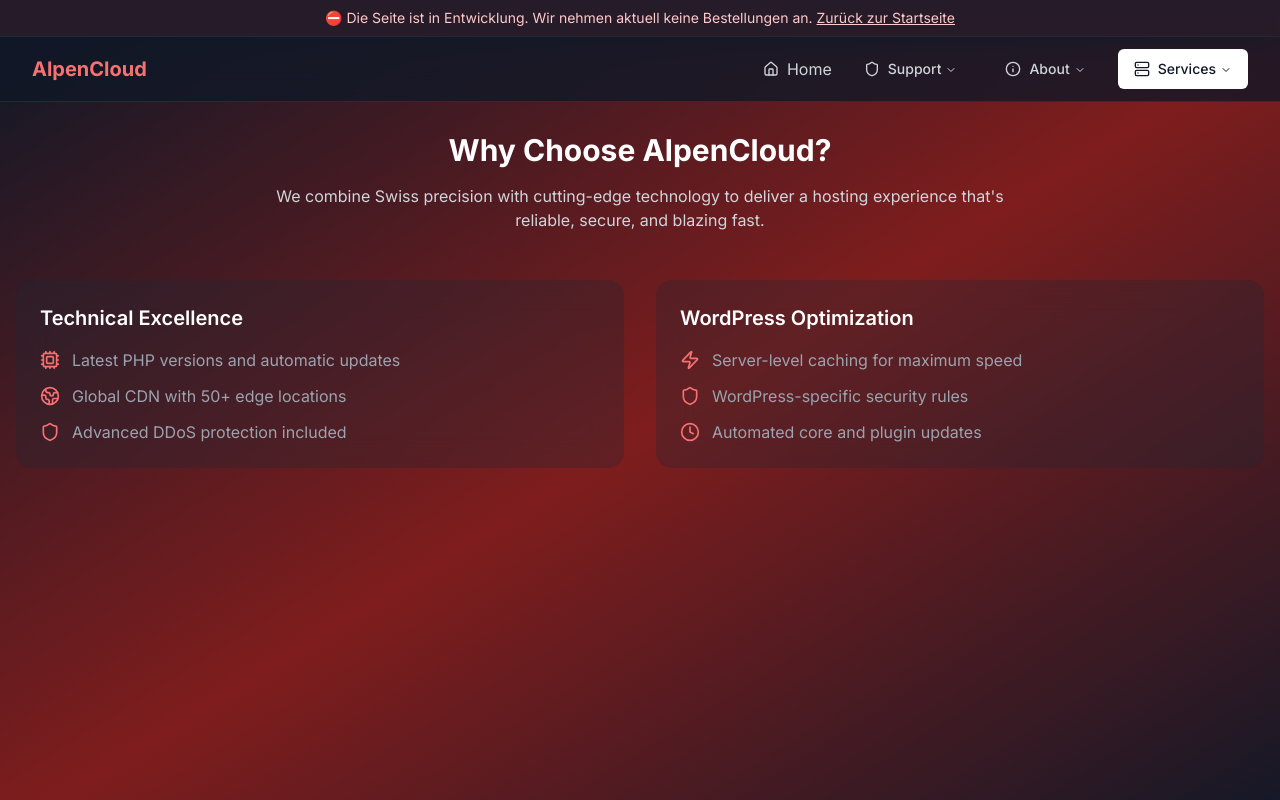
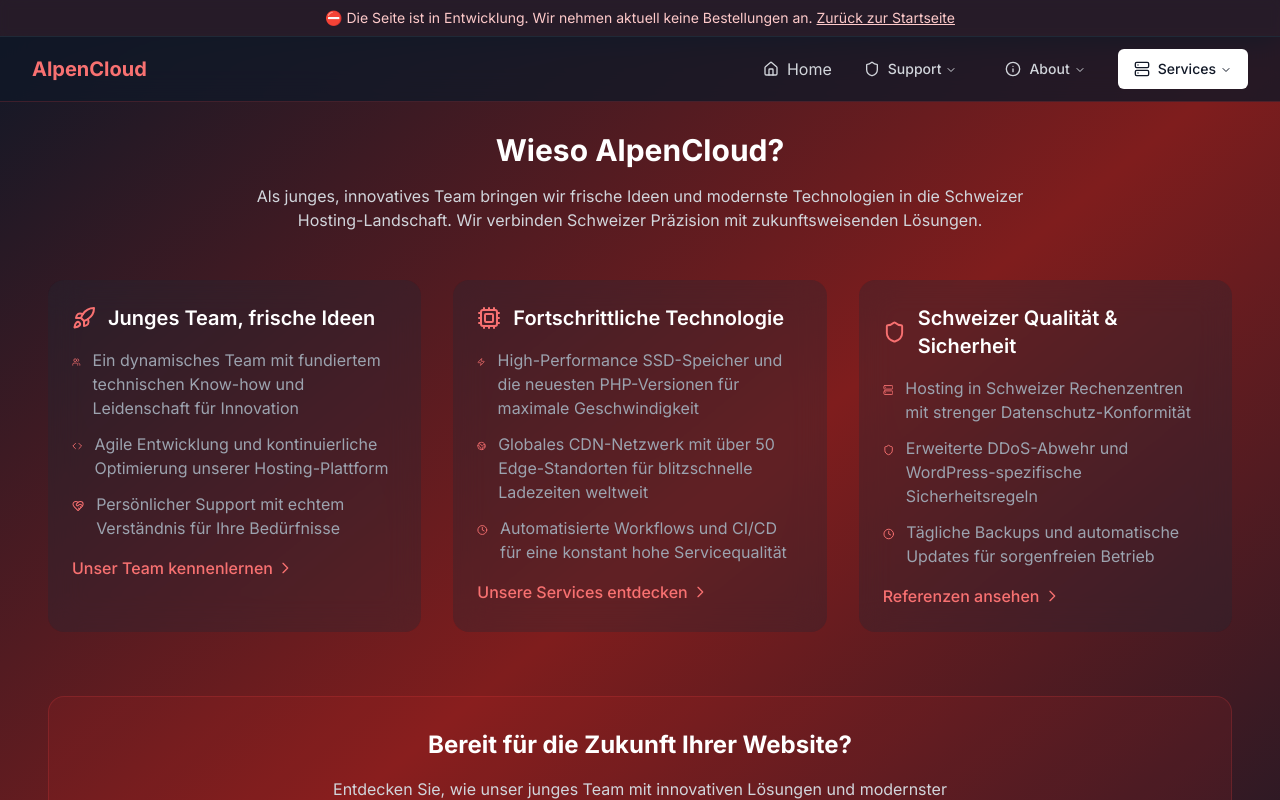
Before and after one commit to M4rshe1/alpencloud.ch, a Next.js app: page /why-alpencloud in a window 1280 px wide. Shown: the top 800 px of the page. Built offline with nearby package versions, Linux system fonts and the light colour scheme.

Commit message:
feat: add references page and why banner, update NotFound and home page content

```diff
--- a/app/not-found.tsx
+++ b/app/not-found.tsx
@@ -5,7 +5,7 @@
 
 export default function NotFound() {
     return (
-            <div className="max-w-md w-full mx-auto space-y-8 p-8 bg-red-600/10 rounded-xl shadow-[0_0_20px_rgba(220,38,38,0.3)]">
+            <div className="max-w-md w-full mx-auto space-y-8 p-8 border border-red-500/20 bg-red-600/10 rounded-xl shadow-[0_0_20px_rgba(220,38,38,0.3)]">
                 <div className="text-center space-y-8">
                     {/* Error Icon */}
                     <div className="flex justify-center">
@@ -17,10 +17,10 @@
                     {/* Error Message */}
                     <div className="space-y-4">
                         <h1 className="text-4xl font-bold text-white">
-                            Page Not Found
+                            404<br/>Seite nicht gefunden
                         </h1>
                         <p className="text-gray-400 text-lg">
-                            Sorry, we couldn't find the page you're looking for. It might have been moved or deleted.
+                            Wir haben die Seite nicht gefunden, die Sie suchen. Möglicherweise wurde sie verschoben oder gelöscht.
                         </p>
                     </div>
 
--- a/app/page.tsx
+++ b/app/page.tsx
@@ -2,12 +2,17 @@
 
 import Hero from "@/components/hero";
 import About from "@/components/about";
+import WhyBanner from "@/components/why-banner";
 
 export default function Home() {
     return (
         <>
             <Hero/>
-            <About/>
+            <div className={"max-w-7xl mx-auto sm:px-6 lg:px-8 mt-8 px-4 space-y-16"}>
+                <About/>
+
+                <WhyBanner/>
+            </div>
         </>
     );
 }
--- a/app/why-alpencloud/page.tsx
+++ b/app/why-alpencloud/page.tsx
@@ -1,51 +1,114 @@
-import {Clock, Cpu, Globe2, Shield, Zap} from "lucide-react"
+import {Clock, Code, Cpu, Globe2, HeartHandshake, Rocket, Server, Shield, Users, Zap} from "lucide-react"
+import Link from "next/link"
+import WhyBanner from "@/components/why-banner";
 
 const Page = () => {
     return (
         <div className="mb-20">
             <div className="text-center mb-12">
-                <h2 className="text-3xl font-bold text-white mb-4">Why Choose AlpenCloud?</h2>
+                <h2 className="text-3xl font-bold text-white mb-4">Wieso AlpenCloud?</h2>
                 <p className="text-gray-300 max-w-3xl mx-auto">
-                    We combine Swiss precision with cutting-edge technology to deliver a hosting experience that&#39;s reliable, secure, and blazing fast.
+                    Als junges, innovatives Team bringen wir frische Ideen und modernste Technologien in die Schweizer
+                    Hosting-Landschaft. Wir verbinden Schweizer Präzision mit zukunftsweisenden Lösungen.
                 </p>
             </div>
 
-            <div className="grid grid-cols-1 md:grid-cols-2 gap-8 mb-16">
+            <div
+                className="grid grid-cols-1 md:grid-cols-2 lg:grid-cols-3 gap-8 mb-16 max-w-7xl mx-auto sm:px-6 lg:px-8 mt-8 px-4">
                 <div className="p-6 rounded-2xl bg-gray-800/30 backdrop-blur-lg">
-                    <h3 className="text-xl font-semibold text-white mb-4">Technical Excellence</h3>
+                    <h3 className="text-xl font-semibold text-white mb-4 flex items-center">
+                        <Rocket className="h-6 w-6 text-red-400 mr-3"/>
+                        Junges Team, frische Ideen
+                    </h3>
                     <ul className="space-y-3 text-gray-400">
-                        <li className="flex items-center">
-                            <Cpu className="h-5 w-5 text-red-400 mr-3" />
-                            Latest PHP versions and automatic updates
+                        <li className="flex items-start">
+                            <Users className="h-5 w-5 text-red-400 mr-3 mt-1"/>
+                            <span>Ein dynamisches Team mit fundiertem technischen Know-how und Leidenschaft für Innovation</span>
                         </li>
-                        <li className="flex items-center">
-                            <Globe2 className="h-5 w-5 text-red-400 mr-3" />
-                            Global CDN with 50+ edge locations
+                        <li className="flex items-start">
+                            <Code className="h-5 w-5 text-red-400 mr-3 mt-1"/>
+                            <span>Agile Entwicklung und kontinuierliche Optimierung unserer Hosting-Plattform</span>
                         </li>
-                        <li className="flex items-center">
-                            <Shield className="h-5 w-5 text-red-400 mr-3" />
-                            Advanced DDoS protection included
+                        <li className="flex items-start">
+                            <HeartHandshake className="h-5 w-5 text-red-400 mr-3 mt-1"/>
+                            <span>Persönlicher Support mit echtem Verständnis für Ihre Bedürfnisse</span>
                         </li>
                     </ul>
+                    <div className="mt-4">
+                        <Link href="/team" className="text-red-400 hover:text-red-300 font-medium flex items-center">
+                            Unser Team kennenlernen
+                            <svg xmlns="http://www.w3.org/2000/svg" className="h-4 w-4 ml-1" fill="none"
+                                 viewBox="0 0 24 24" stroke="currentColor">
+                                <path strokeLinecap="round" strokeLinejoin="round" strokeWidth={2} d="M9 5l7 7-7 7"/>
+                            </svg>
+                        </Link>
+                    </div>
                 </div>
 
                 <div className="p-6 rounded-2xl bg-gray-800/30 backdrop-blur-lg">
-                    <h3 className="text-xl font-semibold text-white mb-4">WordPress Optimization</h3>
+                    <h3 className="text-xl font-semibold text-white mb-4 flex items-center">
+                        <Cpu className="h-6 w-6 text-red-400 mr-3"/>
+                        Fortschrittliche Technologie
+                    </h3>
                     <ul className="space-y-3 text-gray-400">
-                        <li className="flex items-center">
-                            <Zap className="h-5 w-5 text-red-400 mr-3" />
-                            Server-level caching for maximum speed
+                        <li className="flex items-start">
+                            <Zap className="h-5 w-5 text-red-400 mr-3 mt-1"/>
+                            <span>High-Performance SSD-Speicher und die neuesten PHP-Versionen für maximale Geschwindigkeit</span>
                         </li>
-                        <li className="flex items-center">
-                            <Shield className="h-5 w-5 text-red-400 mr-3" />
-                            WordPress-specific security rules
+                        <li className="flex items-start">
+                            <Globe2 className="h-5 w-5 text-red-400 mr-3 mt-1"/>
+                            <span>Globales CDN-Netzwerk mit über 50 Edge-Standorten für blitzschnelle Ladezeiten weltweit</span>
                         </li>
-                        <li className="flex items-center">
-                            <Clock className="h-5 w-5 text-red-400 mr-3" />
-                            Automated core and plugin updates
+                        <li className="flex items-start">
+                            <Clock className="h-5 w-5 text-red-400 mr-3 mt-1"/>
+                            <span>Automatisierte Workflows und CI/CD für eine konstant hohe Servicequalität</span>
                         </li>
                     </ul>
+                    <div className="mt-4">
+                        <Link href="/services"
+                              className="text-red-400 hover:text-red-300 font-medium flex items-center">
+                            Unsere Services entdecken
+                            <svg xmlns="http://www.w3.org/2000/svg" className="h-4 w-4 ml-1" fill="none"
+                                 viewBox="0 0 24 24" stroke="currentColor">
+                                <path strokeLinecap="round" strokeLinejoin="round" strokeWidth={2} d="M9 5l7 7-7 7"/>
+                            </svg>
+                        </Link>
+                    </div>
                 </div>
+
+                <div className="p-6 rounded-2xl bg-gray-800/30 backdrop-blur-lg">
+                    <h3 className="text-xl font-semibold text-white mb-4 flex items-center">
+                        <Shield className="h-6 w-6 text-red-400 mr-3"/>
+                        Schweizer Qualität & Sicherheit
+                    </h3>
+                    <ul className="space-y-3 text-gray-400">
+                        <li className="flex items-start">
+                            <Server className="h-5 w-5 text-red-400 mr-3 mt-1"/>
+                            <span>Hosting in Schweizer Rechenzentren mit strenger Datenschutz-Konformität</span>
+                        </li>
+                        <li className="flex items-start">
+                            <Shield className="h-5 w-5 text-red-400 mr-3 mt-1"/>
+                            <span>Erweiterte DDoS-Abwehr und WordPress-spezifische Sicherheitsregeln</span>
+                        </li>
+                        <li className="flex items-start">
+                            <Clock className="h-5 w-5 text-red-400 mr-3 mt-1"/>
+                            <span>Tägliche Backups und automatische Updates für sorgenfreien Betrieb</span>
+                        </li>
+                    </ul>
+                    <div className="mt-4">
+                        <Link href="/references"
+                              className="text-red-400 hover:text-red-300 font-medium flex items-center">
+                            Referenzen ansehen
+                            <svg xmlns="http://www.w3.org/2000/svg" className="h-4 w-4 ml-1" fill="none"
+                                 viewBox="0 0 24 24" stroke="currentColor">
+                                <path strokeLinecap="round" strokeLinejoin="round" strokeWidth={2} d="M9 5l7 7-7 7"/>
+                            </svg>
+                        </Link>
+                    </div>
+                </div>
+            </div>
+            <div className={"max-w-7xl mx-auto sm:px-6 lg:px-8 mt-8 px-4 space-y-16"}>
+                <WhyBanner/>
             </div>
         </div>
     )
--- /dev/null
+++ b/components/why-banner.tsx
@@ -0,0 +1,17 @@
+import Link from "next/link";
+
+const WhyBanner = () => {
+    return (
+        <div className="bg-red-600/10 border border-red-500/20 p-8 rounded-2xl text-center">
+            <h3 className="text-2xl font-bold text-white mb-4">Bereit für die Zukunft Ihrer Website?</h3>
+            <p className="text-gray-300 mb-6 max-w-2xl mx-auto">
+                Entdecken Sie, wie unser junges Team mit innovativen Lösungen und modernster Technologie Ihre Online-Präsenz auf das nächste Level bringen kann.
+            </p>
+            <Link href="/services" className="inline-block bg-red-600 hover:bg-red-700 text-white font-semibold py-3 px-6 rounded-lg transition-all">
+                Unsere Services entdecken
+            </Link>
+        </div>
+    )
+}
+
+export default WhyBanner;
```
Also changed, not shown: app/references/page.tsx (added, +66 -0 lines), lib/settings/references.ts (added, +16 -0 lines).
